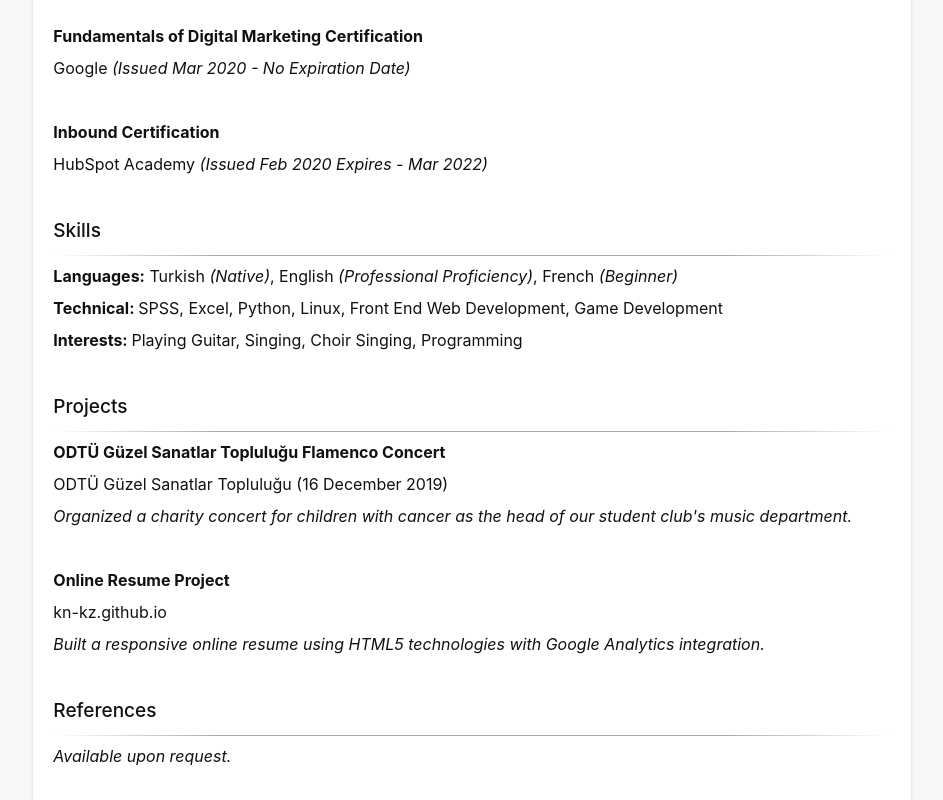
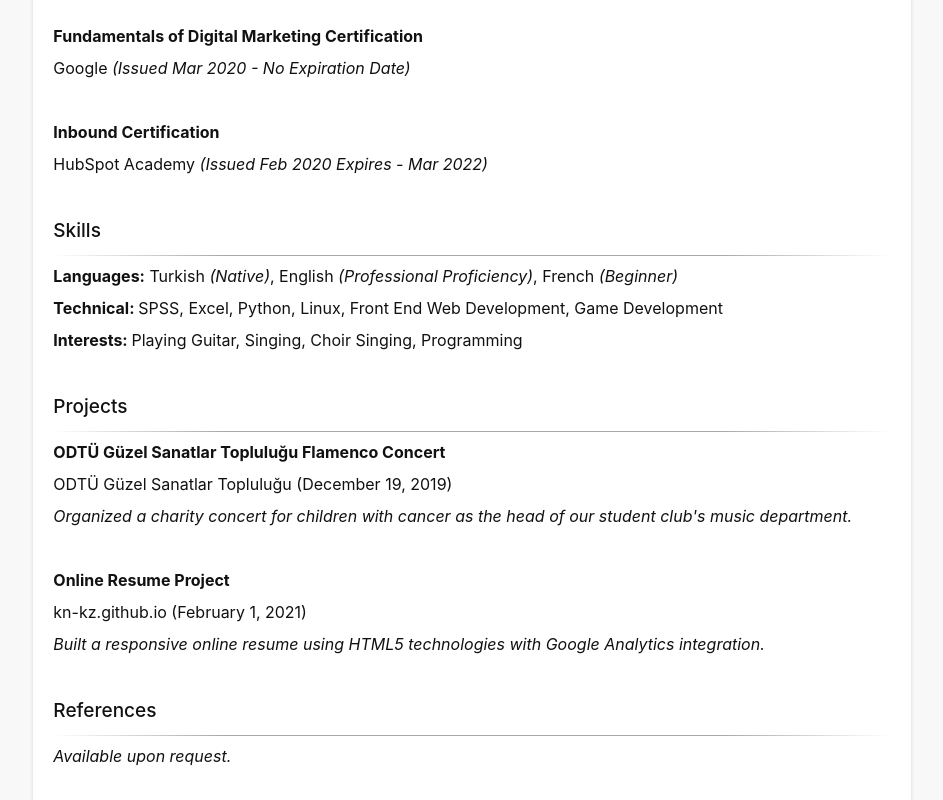
Before and after one commit to KN-KZ/KN-KZ.github.io, a website built with Parcel: page index.html in a window 1280 px wide. Shown: the part 1368-2168 px from the top of the page, without its empty margins (168-1111 px from the left). Built offline with nearby package versions, Linux system fonts and the light colour scheme.

Commit message:
project dates

```diff
--- a/index.html
+++ b/index.html
@@ -115,12 +115,12 @@ training, assisted our student club's promotional activities on the field</p>
   		<h4>Projects</h4>
   		<hr>
   		<p class="bolded">ODTÜ Güzel Sanatlar Topluluğu Flamenco Concert</p>
-  		<p>ODTÜ Güzel Sanatlar Topluluğu (16 December 2019) </p>
+  		<p>ODTÜ Güzel Sanatlar Topluluğu (December 19, 2019) </p>
   		<p class="italicized">Organized a charity concert for children with cancer as the head of our student club's music
 department.</p>
 		<br>
 		<p class="bolded">Online Resume Project</p>
-		<p>kn-kz.github.io</p>
+		<p>kn-kz.github.io (February 1, 2021)</p>
 		<p class="italicized">Built a responsive online resume using HTML5 technologies with Google Analytics integration.</p>
   	</div>
   	<br>
```
